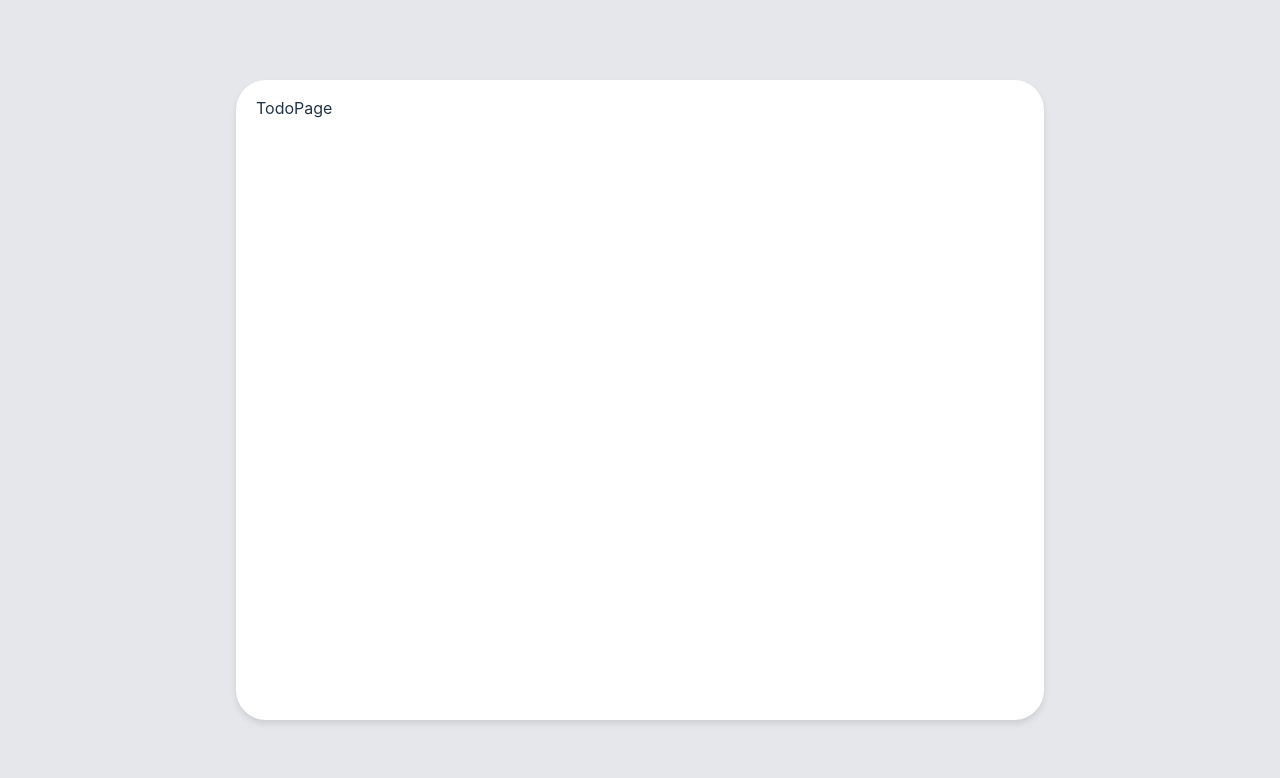
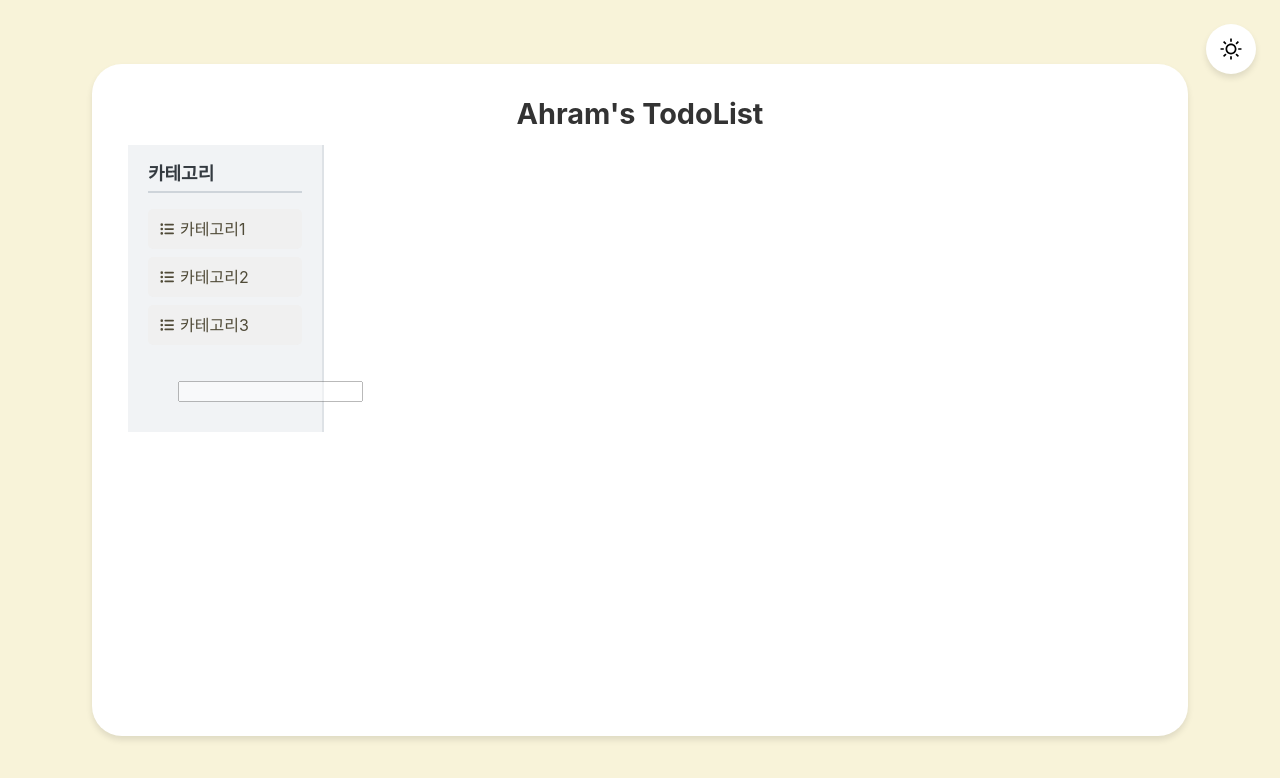
Before and after one commit to byahram/react-todo-app, a React (Vite) app: page / in a window 1280 px wide. Shown: the top 778 px of the page. Built offline with nearby package versions, Linux system fonts and the light colour scheme.

Commit message:
feat: Todo 카테고리 상태 관리 작업 중

```diff
--- /dev/null
+++ b/src/components/category/AddCategory.tsx
@@ -0,0 +1,50 @@
+import React, { useRef } from "react";
+import styled from "styled-components";
+import { useTodoStore } from "../../utils/zustand";
+
+export const AddCategory = () => {
+  const addCateInputRef = useRef<HTMLInputElement>(null);
+  const addCategory = useTodoStore((state) => state.addCategory);
+
+  const onSubmit = (e: React.FormEvent) => {
+    e.preventDefault();
+
+    const value = addCateInputRef.current?.value;
+    if (!value || value === "") return;
+
+    const newCategory = {
+      id: Date.now(),
+      value,
+    };
+    addCategory(newCategory);
+
+    if (addCateInputRef.current) {
+      addCateInputRef.current.value = "";
+    }
+  };
+
+  return (
+    <Form onSubmit={onSubmit}>
+      <Input type="text" ref={addCateInputRef} />
+    </Form>
+  );
+};
+
+const Form = styled.form`
+  display: flex;
+  margin-top: 10px;
+  padding: 10px 15px;
+  border-radius: 5px;
+  opacity: 0.5;
+
+  /* &:hover,
+  &:focus-within {
+    opacity: 1;
+    background-color: ${({ theme }) => theme.hoverBgColor};
+  } */
+`;
+
+const Input = styled.input`
+  flex: 1;
+  margin-left: 15px;
+`;
--- /dev/null
+++ b/src/components/category/CateContainer.tsx
@@ -0,0 +1,32 @@
+import React from "react";
+import styled from "styled-components";
+import { CateList } from "./CateList";
+import { AddCategory } from "./AddCategory";
+
+export const CateContainer = () => {
+  return (
+    <CateWrapper>
+      <CateTitle>카테고리</CateTitle>
+      <CateList />
+      <AddCategory />
+    </CateWrapper>
+  );
+};
+
+const CateWrapper = styled.div`
+  width: 15%;
+  padding: 20px;
+  background: #f1f3f5;
+  border-right: 2px solid #dee2e6;
+  display: flex;
+  flex-direction: column;
+  gap: 16px;
+`;
+
+const CateTitle = styled.h2`
+  font-size: 18px;
+  font-weight: bold;
+  color: #343a40;
+  padding-bottom: 8px;
+  border-bottom: 2px solid #ced4da;
+`;
--- /dev/null
+++ b/src/components/category/CateItem.tsx
@@ -0,0 +1,115 @@
+import React, { useState } from "react";
+import styled from "styled-components";
+import { FaListUl } from "react-icons/fa6";
+import { MdEdit, MdDelete, MdMoreVert } from "react-icons/md";
+
+interface Category {
+  id: number;
+  value: string;
+}
+
+interface CateItemProps {
+  category: Category;
+  onEdit: (id: number) => void;
+  onDelete: (id: number) => void;
+}
+
+export const CateItem: React.FC<CateItemProps> = ({
+  category,
+  onEdit,
+  onDelete,
+}) => {
+  const [showMoreBtn, setShowMoreBtn] = useState(false);
+  const [showActionBtns, setShowActionBtns] = useState(false);
+
+  const handleMouseEnter = () => {
+    setShowMoreBtn(true);
+  };
+
+  const handleMouseLeave = () => {
+    setShowMoreBtn(false);
+  };
+
+  const handleShowActionBtns = () => {
+    setShowActionBtns((prev) => !prev);
+  };
+
+  return (
+    <CateItemWrapper>
+      <CategoryItem
+        onMouseEnter={handleMouseEnter}
+        onMouseLeave={handleMouseLeave}
+      >
+        <div>
+          <FaListUl size={14} />
+          <p>{category.value}</p>
+        </div>
+        {showMoreBtn && <MdMoreVert onClick={handleShowActionBtns} />}
+      </CategoryItem>
+      {showActionBtns && (
+        <ActionButtons>
+          <Button onClick={() => onEdit(category.id)}>
+            <MdEdit />
+          </Button>
+          <Button onClick={() => onDelete(category.id)}>
+            <MdDelete />
+          </Button>
+        </ActionButtons>
+      )}
+    </CateItemWrapper>
+  );
+};
+
+const CateItemWrapper = styled.li`
+  position: relative;
+  list-style-type: none;
+  /* margin-bottom: 10px; */
+`;
+
+const CategoryItem = styled.div`
+  padding: 12px;
+  cursor: pointer;
+  background-color: #f0f0f0;
+  border-radius: 5px;
+  display: flex;
+  align-items: center;
+  justify-content: space-between;
+  transition: background-color 0.3s ease;
+  z-index: 1;
+
+  &:hover {
+    background-color: #e0e0e0;
+  }
+
+  > div {
+    display: flex;
+    align-items: center;
+    p {
+      margin-left: 6px;
+    }
+  }
+`;
+
+const ActionButtons = styled.div`
+  position: absolute;
+  top: 0;
+  right: 0;
+  height: 100%;
+  display: flex;
+  justify-content: center;
+`;
+
+const Button = styled.button`
+  padding: 12px;
+  background-color: #ff5c5c;
+  color: white;
+  border: none;
+  border-radius: 5px;
+  cursor: pointer;
+  margin: 5px 0;
+  transition: background-color 0.3s ease;
+
+  &:hover {
+    background-color: #e04f4f;
+  }
+`;
--- /dev/null
+++ b/src/components/category/CateList.tsx
@@ -0,0 +1,33 @@
+import { useTodoStore } from "../../utils/zustand";
+import styled from "styled-components";
+import { CateItem } from "./CateItem";
+
+export const CateList = () => {
+  const categories = useTodoStore((state) => state.categories);
+  return (
+    <CategoryList>
+      {categories.length > 0 ? (
+        categories.map((category) => (
+          <CateItem key={category.id} category={category} />
+        ))
+      ) : (
+        <NoData>No Data</NoData>
+      )}
+    </CategoryList>
+  );
+};
+
+const CategoryList = styled.ul`
+  display: flex;
+  flex-direction: column;
+  gap: 8px;
+`;
+
+const NoData = styled.div`
+  text-align: center;
+  color: #868e96;
+  font-size: 16px;
+  padding: 12px;
+  background: #f8f9fa;
+  border-radius: 8px;
+`;
--- /dev/null
+++ b/src/components/layout/ThemeBtn.tsx
@@ -0,0 +1,51 @@
+import { useState } from "react";
+import { AiOutlineMoon, AiOutlineSun } from "react-icons/ai";
+import styled from "styled-components";
+
+export const ThemeBtn = () => {
+  const [isDarkMode, setIsDarkMode] = useState(false);
+
+  const toggleTheme = () => {
+    setIsDarkMode((prev) => !prev);
+  };
+  return (
+    <Button onClick={toggleTheme}>
+      {isDarkMode ? <AiOutlineMoon size={24} /> : <AiOutlineSun size={24} />}
+    </Button>
+  );
+};
+
+const Button = styled.button`
+  position: absolute;
+  top: 1.5rem;
+  right: 1.5rem;
+  width: 50px;
+  height: 50px;
+  padding: 0;
+  border-radius: 50%;
+  background: white;
+  box-shadow: 0 4px 6px rgba(0, 0, 0, 0.1);
+  display: flex;
+  align-items: center;
+  justify-content: center;
+  border: none;
+  cursor: pointer;
+  transition: all 0.3s ease-in-out;
+
+  &:hover {
+    box-shadow: 0 6px 10px rgba(0, 0, 0, 0.15);
+  }
+
+  @media (max-width: 1024px) {
+    position: static;
+    position: static;
+    width: auto;
+    height: auto;
+    border-radius: unset;
+    box-shadow: none;
+
+    &:hover {
+      box-shadow: none;
+    }
+  }
+`;
--- /dev/null
+++ b/src/components/layout/Title.tsx
@@ -0,0 +1,35 @@
+import React from "react";
+import styled from "styled-components";
+import { ThemeBtn } from "./ThemeBtn";
+
+interface TitleProps {
+  pageTitle: string;
+}
+
+export const Title: React.FC<TitleProps> = ({ pageTitle }) => {
+  return (
+    <TitleContainer>
+      <TitleTxt>{pageTitle}</TitleTxt>
+      <ThemeBtn />
+    </TitleContainer>
+  );
+};
+
+const TitleContainer = styled.div`
+  display: flex;
+  justify-content: center;
+  align-items: center;
+  width: 100%;
+  color: #333;
+  padding: 0 0 1rem 0;
+  text-align: center;
+
+  @media (max-width: 1024px) {
+    justify-content: space-between;
+  }
+`;
+
+const TitleTxt = styled.p`
+  font-size: 1.8rem;
+  font-weight: bold;
+`;
--- a/src/layout/Layout.tsx
+++ b/src/layout/Layout.tsx
@@ -1,6 +1,7 @@
 import React, { ReactNode } from "react";
 import { useLocation } from "react-router-dom";
 import styled from "styled-components";
+import { Title } from "../components/layout/Title";
 
 interface LayoutProps {
   children: ReactNode;
@@ -12,17 +13,28 @@ interface LayoutWrapperProps {
 
 export const Layout: React.FC<LayoutProps> = ({ children }) => {
   const location = useLocation();
+
+  const pageTitles: { [key: string]: string } = {
+    "/": "Ahram's TodoList",
+    "/register": "Sign Up",
+    "/login": "Sign In",
+  };
+  const pageTitle = pageTitles[location.pathname] || "N/A";
+
   const isAuthPage =
     location.pathname === "/register" || location.pathname === "/login";
 
   return (
-    <Container>
-      <LayoutWrapper $isAuthPage={isAuthPage}>{children}</LayoutWrapper>
-    </Container>
+    <LayoutWrapper>
+      <MainContainer $isAuthPage={isAuthPage}>
+        <Title pageTitle={pageTitle} />
+        {children}
+      </MainContainer>
+    </LayoutWrapper>
   );
 };
 
-const Container = styled.div`
+const LayoutWrapper = styled.div`
   width: 100%;
   height: 100vh;
   display: flex;
@@ -30,11 +42,11 @@ const Container = styled.div`
   justify-content: center;
 `;
 
-const LayoutWrapper = styled.main<LayoutWrapperProps>`
-  width: ${({ $isAuthPage }) => ($isAuthPage ? "400px" : "60vw")};
+const MainContainer = styled.main<LayoutWrapperProps>`
+  width: ${({ $isAuthPage }) => ($isAuthPage ? "400px" : "80vw")};
   height: ${({ $isAuthPage }) => ($isAuthPage ? "500px" : "75vh")};
   margin: 0 auto;
-  padding: 20px;
+  padding: 36px;
   background: white;
   border-radius: 30px;
   box-shadow: 0 4px 6px rgba(0, 0, 0, 0.1);
--- a/src/pages/TodoPage.tsx
+++ b/src/pages/TodoPage.tsx
@@ -1,5 +1,18 @@
 import React from "react";
+import styled from "styled-components";
+import { CateContainer } from "../components/category/CateContainer";
 
-export default function TodoPage() {
-  return <div>TodoPage</div>;
-}
+const TodoPage: React.FC = () => {
+  return (
+    <TodoContainer>
+      <CateContainer />
+    </TodoContainer>
+  );
+};
+
+export default TodoPage;
+
+const TodoContainer = styled.div`
+  display: flex;
+  gap: 1rem;
+`;
--- a/src/styles/GlobalStyle.ts
+++ b/src/styles/GlobalStyle.ts
@@ -14,17 +14,17 @@ const GlobalStyle = createGlobalStyle`
   body {
     width: 100vw;
     height: 100vh;
-    background-color: #e5e7eb;
-    color: #213547;
+    background-color: #F8F3D9;
+    color: #504B38;
   }
 
   a {
     font-weight: 500;
-    color: #646cff;
+    color: #B9B28A;
     text-decoration: none;
   }
   a:hover {
-    color: #535bf2;
+    color: #EBE5C2;
   }
 
   h1 {
@@ -38,26 +38,26 @@ const GlobalStyle = createGlobalStyle`
     padding: 0.6em 1.2em;
     font-size: 1em;
     font-weight: 500;
-    background-color: #1a1a1a;
+    background-color: #B9B28A;
     cursor: pointer;
     transition: border-color 0.25s;
   }
   button:hover {
-    border-color: #646cff;
+    border-color: #EBE5C2;
   }
 
-  @media (prefers-color-scheme: light) {
+  /* @media (prefers-color-scheme: light) {
     :root {
-      color: #213547;
-      background-color: #ffffff;
+      color: #B9B28A;
+      background-color: #F8F3D9;
     }
     a:hover {
-      color: #747bff;
+      color: #EBE5C2;
     }
     button {
-      background-color: #f9f9f9;
+      background-color: #B9B28A;
     }
-  }
+  } */
 `;
 
 export default GlobalStyle;
--- /dev/null
+++ b/src/utils/zustand.ts
@@ -0,0 +1,78 @@
+import { create } from "zustand";
+import { persist } from "zustand/middleware";
+
+interface Category {
+  id: number;
+  value: string;
+}
+
+interface Task {
+  id: number;
+  categoryId: number;
+  title: string;
+  status: string;
+}
+
+interface TodoStore {
+  isDark: boolean;
+  categories: Category[];
+  tasks: Task[];
+  sort: "new" | "old";
+  filter: "all" | "todo" | "doing" | "done" | "pending";
+  addCategory: (newCategory: Category) => void;
+}
+
+export const useTodoStore = create<TodoStore>()(
+  persist(
+    (set, get) => ({
+      isDark: false,
+      categories: [
+        { id: 1, value: "카테고리1" },
+        { id: 2, value: "카테고리2" },
+        { id: 3, value: "카테고리3" },
+      ],
+      tasks: [
+        {
+          id: 1,
+          categoryId: 1,
+          title: "할일1",
+          status: "todo",
+        },
+        {
+          id: 2,
+          categoryId: 2,
+          title: "할일2",
+          status: "todo",
+        },
+        {
+          id: 3,
+          categoryId: 3,
+          title: "할일3",
+          status: "todo",
+        },
+        {
+          id: 4,
+          categoryId: 1,
+          title: "할일1",
+          status: "todo",
+        },
+        {
+          id: 5,
+          categoryId: 3,
+          title: "할일2",
+          status: "todo",
+        },
+      ],
+      sort: "new",
+      filter: "all",
+
+      addCategory: (newCategory: Category) =>
+        set((state) => ({
+          categories: [...state.categories, newCategory],
+        })),
+    }),
+    {
+      name: "react-todoapp",
+    }
+  )
+);
```
Also changed, not shown: 1 other file (tests, documents, lock files or other folders).
